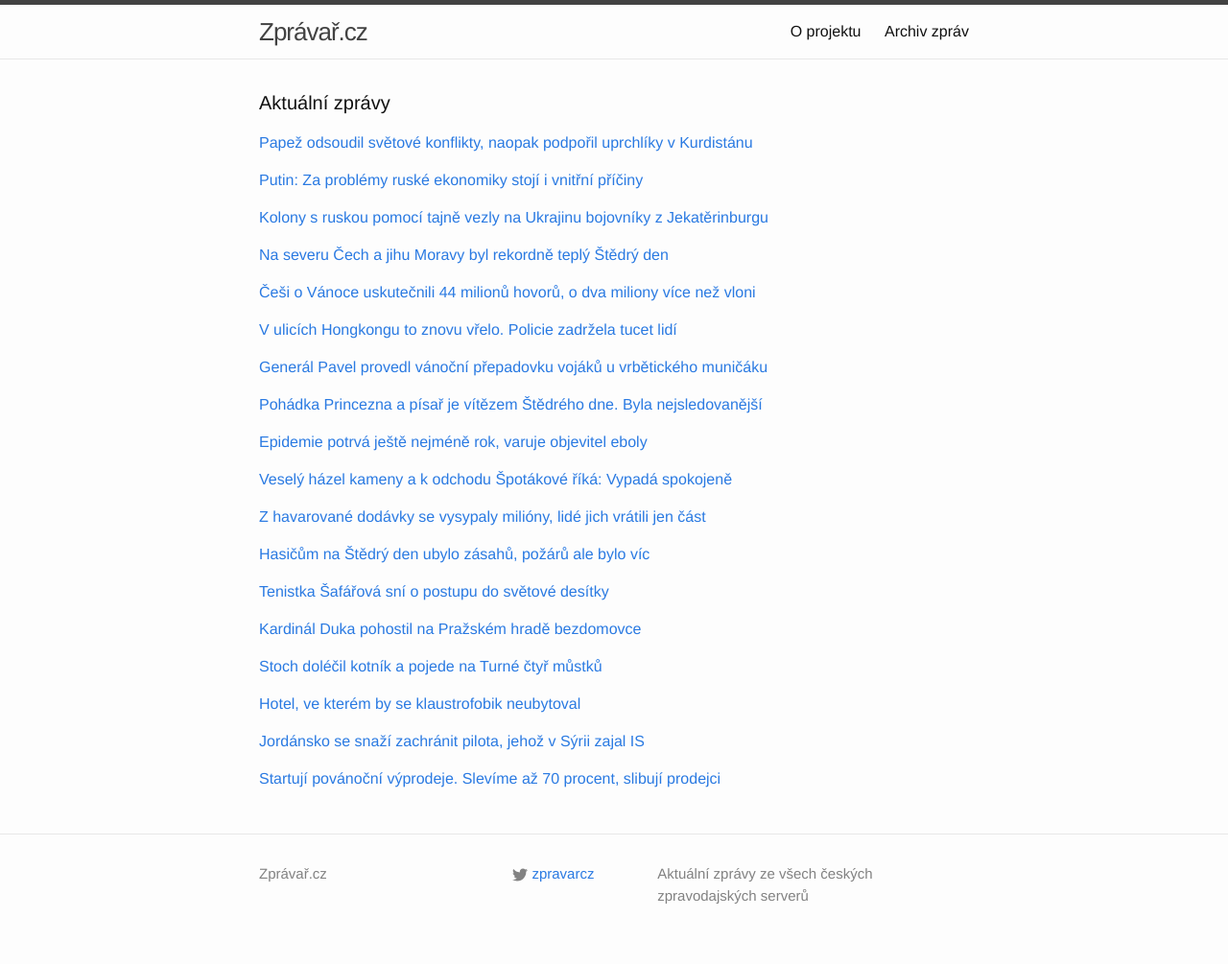
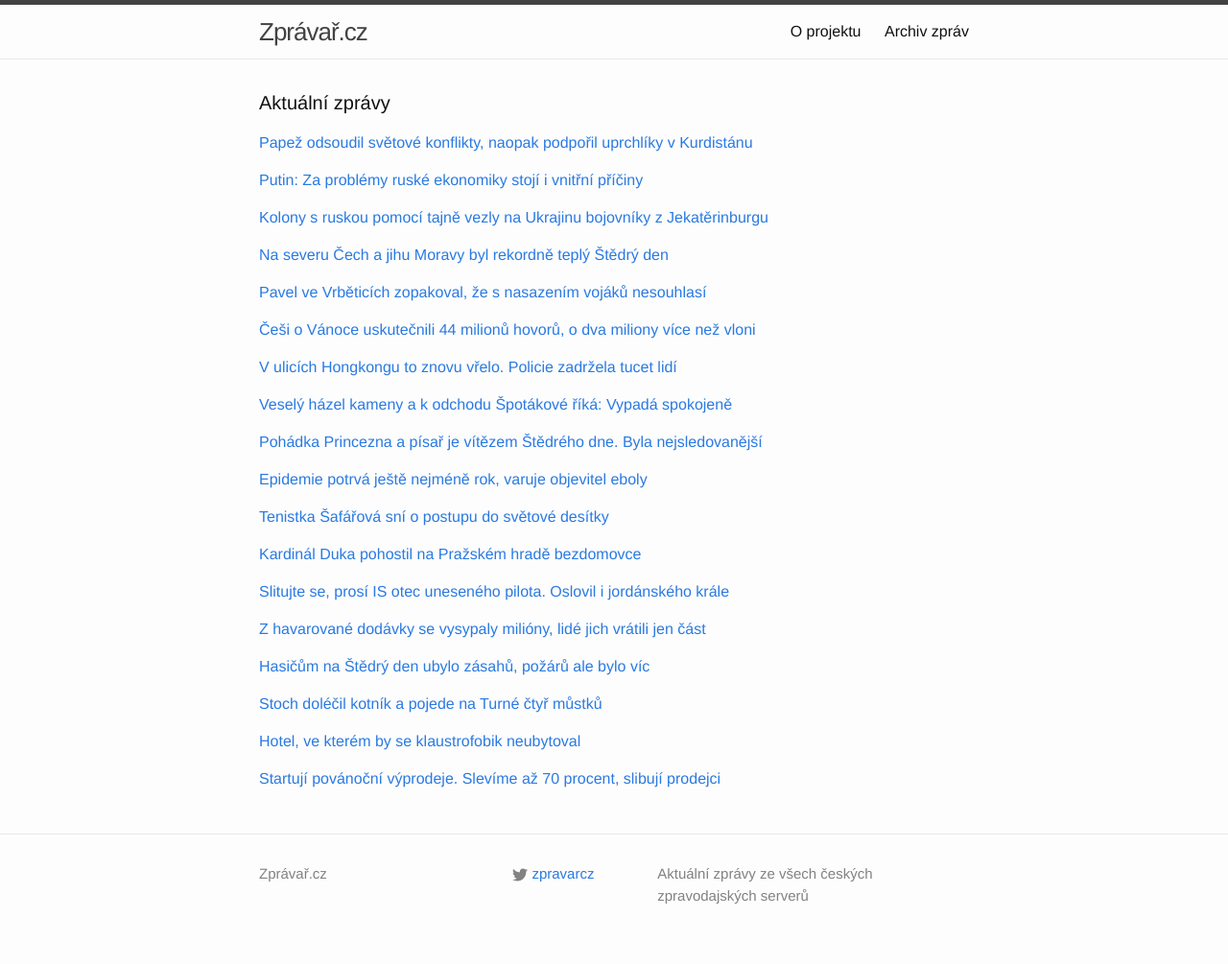
Before and after one commit to adliska/zpravar, a Jekyll site: the page built from index.html, in a window 1280 px wide. Shown: the whole page at 96% size. Built offline with Jekyll 4.4.1, drawn with Linux system fonts in a browser that asks for light colours; some of the changed lines change nothing that is shown.

Commit message:
zpravar news update

```diff
--- a/index.html
+++ b/index.html
@@ -66,8 +66,19 @@ layout: default
 <li><a href=http://www.tyden.cz/rubriky/domaci/sever-cech-zazil-nejteplejsi-stedry-den_328298.html>Sever Čech zažil nejteplejší Štědrý den - www.tyden.cz</a></li>
 <li><a href=http://www.ceskenoviny.cz/zpravy/zpravy/sedm-stanic-na-severu-cech-zaznamenalo-na-stedry-den-rekordy/1162308>Sedm stanic na severu Čech zaznamenalo na Štědrý den rekordy - www.ceskenoviny.cz</a></li>
 </ul>
-</div><p><a href="javascript:;" onclick="toggle_visibility('zpravy4')">Češi o Vánoce uskutečnili 44 milionů hovorů, o dva miliony více než vloni</a></p>
+</div><p><a href="javascript:;" onclick="toggle_visibility('zpravy4')">Pavel ve Vrběticích zopakoval, že s nasazením vojáků nesouhlasí</a></p>
 <div id="zpravy4" style="display:none">
+<ul>
+<li><a href=http://www.tyden.cz/rubriky/domaci/pavel-ve-vrbeticich-zopakoval-ze-s-nasazenim-vojaku-nesouhlasi_328313.html>Pavel ve Vrběticích zopakoval, že s nasazením vojáků nesouhlasí - www.tyden.cz</a></li>
+<li><a href=http://www.novinky.cz/domaci/357227-general-pavel-provedl-vanocni-prepadovku-vojaku-u-vrbetickeho-municaku.html>Generál Pavel provedl vánoční přepadovku vojáků u vrbětického muničáku - www.novinky.cz</a></li>
+<li><a href=http://www.ceskatelevize.cz/ct24/regiony/296401-pavel-ve-vrbeticich-vojaci-by-meli-odjet-hned-jak-bude-znam-obsah-skladu/>Pavel ve Vrběticích: Vojáci by měli odjet hned, jak bude znám obsah skladů - www.ceskatelevize.cz</a></li>
+<li><a href=http://zpravy.aktualne.cz/regiony/zlinsky/pavel-prijel-do-vrbetic-vojaky-chce-stahnout-co-nejdrive/r~8b2a393c8c3511e49fc3002590604f2e/>Tajná návštěva ve Vrběticích. Za vojáky přijel generál Pavel - zpravy.aktualne.cz</a></li>
+<li><a href=http://www.ceskatelevize.cz/ct24/regiony/296401-pavel-ve-vrbeticich-vojaci-by-meli-odjet-hned-jak-bude-znamy-obsah-skladu/>Pavel ve Vrběticích: Vojáci by měli odjet hned, jak bude známý obsah skladů - www.ceskatelevize.cz</a></li>
+<li><a href=http://www.ceskenoviny.cz/zpravy/zpravy/vojaky-ve-vrbeticich-neohlasene-navstivil-sef-generalniho-stabu/1162365>Vojáky ve Vrběticích neohlášeně navštívil šéf generálního štábu - www.ceskenoviny.cz</a></li>
+<li><a href=http://www.ceskenoviny.cz/zpravy/zpravy/lipova-chce-zprujezdnit-cestu-do-haluzic-policie-zatim-nevyhovi/1162353>Lipová chce zprůjezdnit cestu do Haluzic, policie zatím nevyhoví - www.ceskenoviny.cz</a></li>
+</ul>
+</div><p><a href="javascript:;" onclick="toggle_visibility('zpravy5')">Češi o Vánoce uskutečnili 44 milionů hovorů, o dva miliony více než vloni</a></p>
+<div id="zpravy5" style="display:none">
 <ul>
 <li><a href=http://byznys.ihned.cz/c1-63299980-telefonni-hovory-o2-tmobile-vodafone-vanoce-44-milionu>Češi o Vánoce uskutečnili 44 milionů hovorů, o dva miliony více než vloni - byznys.ihned.cz</a></li>
 <li><a href=http://www.denik.cz/ekonomika/cesi-na-stedry-den-uskutecnili-rekordnich-44-milionu-hovoru-20141225.html>Češi na Štědrý den uskutečnili rekordních 44 milionů hovorů - www.denik.cz</a></li>
@@ -77,8 +88,8 @@ layout: default
 <li><a href=http://www.tyden.cz/rubriky/byznys/mobily/cesi-na-stedry-den-volali-o-sto-sest-vytvorili-novy-rekord_328309.html>Češi na Štědrý den volali o sto šest. Vytvořili nový rekord - www.tyden.cz</a></li>
 <li><a href=http://mobil.idnes.cz/vanocni-sms-rekord-0n9-/mobilni-operatori.aspx?c=A141209_162117_mobilni-operatori_HRO>Rekord v odeslaných SMS Češi nepokořili, triumf slaví v počtu hovorů - mobil.idnes.cz</a></li>
 </ul>
-</div><p><a href="javascript:;" onclick="toggle_visibility('zpravy5')">V ulicích Hongkongu to znovu vřelo. Policie zadržela tucet lidí</a></p>
-<div id="zpravy5" style="display:none">
+</div><p><a href="javascript:;" onclick="toggle_visibility('zpravy6')">V ulicích Hongkongu to znovu vřelo. Policie zadržela tucet lidí</a></p>
+<div id="zpravy6" style="display:none">
 <ul>
 <li><a href=http://zpravy.e15.cz/zahranicni/udalosti/v-ulicich-hongkongu-to-znovu-vrelo-policie-zadrzela-tucet-lidi-1148630>V ulicích Hongkongu to znovu vřelo. Policie zadržela tucet lidí - zpravy.e15.cz</a></li>
 <li><a href=http://www.ceskatelevize.cz/ct24/svet/296386-ulice-hongkongu-zachvatily-nove-potycky/>Ulice Hongkongu zachvátily nové potyčky - www.ceskatelevize.cz</a></li>
@@ -88,18 +99,17 @@ layout: default
 <li><a href=http://www.ceskenoviny.cz/zpravy/zpravy/pri-novych-protestech-v-hongkongu-zadrzela-policie-tucet-lidi/1162293>Při nových protestech v Hongkongu zadržela policie tucet lidí - www.ceskenoviny.cz</a></li>
 <li><a href=http://www.novinky.cz/zahranicni/svet/357206-v-hongkongu-opet-propukly-protesty-policie-tvrde-zasahla.html>V Hongkongu opět propukly protesty, policie tvrdě zasáhla - www.novinky.cz</a></li>
 </ul>
-</div><p><a href="javascript:;" onclick="toggle_visibility('zpravy6')">Generál Pavel provedl vánoční přepadovku vojáků u vrbětického muničáku</a></p>
-<div id="zpravy6" style="display:none">
+</div><p><a href="javascript:;" onclick="toggle_visibility('zpravy7')">Veselý házel kameny a k odchodu Špotákové říká: Vypadá spokojeně</a></p>
+<div id="zpravy7" style="display:none">
 <ul>
-<li><a href=http://www.novinky.cz/domaci/357227-general-pavel-provedl-vanocni-prepadovku-vojaku-u-vrbetickeho-municaku.html>Generál Pavel provedl vánoční přepadovku vojáků u vrbětického muničáku - www.novinky.cz</a></li>
-<li><a href=http://www.ceskatelevize.cz/ct24/regiony/296401-pavel-ve-vrbeticich-vojaci-by-meli-odjet-hned-jak-bude-znam-obsah-skladu/>Pavel ve Vrběticích: Vojáci by měli odjet hned, jak bude znám obsah skladů - www.ceskatelevize.cz</a></li>
-<li><a href=http://zpravy.aktualne.cz/regiony/zlinsky/pavel-prijel-do-vrbetic-vojaky-chce-stahnout-co-nejdrive/r~8b2a393c8c3511e49fc3002590604f2e/>Tajná návštěva ve Vrběticích. Za vojáky přijel generál Pavel - zpravy.aktualne.cz</a></li>
-<li><a href=http://www.ceskatelevize.cz/ct24/regiony/296401-pavel-ve-vrbeticich-vojaci-by-meli-odjet-hned-jak-bude-znamy-obsah-skladu/>Pavel ve Vrběticích: Vojáci by měli odjet hned, jak bude známý obsah skladů - www.ceskatelevize.cz</a></li>
-<li><a href=http://www.ceskenoviny.cz/zpravy/zpravy/vojaky-ve-vrbeticich-neohlasene-navstivil-sef-generalniho-stabu/1162365>Vojáky ve Vrběticích neohlášeně navštívil šéf generálního štábu - www.ceskenoviny.cz</a></li>
-<li><a href=http://www.ceskenoviny.cz/zpravy/zpravy/lipova-chce-zprujezdnit-cestu-do-haluzic-policie-zatim-nevyhovi/1162353>Lipová chce zprůjezdnit cestu do Haluzic, policie zatím nevyhoví - www.ceskenoviny.cz</a></li>
+<li><a href=http://www.denik.cz/atletika/vesely-hazel-kameny-a-k-odchodu-spotakove-rika-vypada-spokojene-20141225.html>Veselý házel kameny a k odchodu Špotákové říká: Vypadá spokojeně - www.denik.cz</a></li>
+<li><a href=http://www.tyden.cz/rubriky/sport/ostatni-sporty/atletika/vesely-vymenil-ostep-za-kameny-koleno-uz-je-lepsi-hlasi_328311.html>Veselý vyměnil oštěp za kameny. Koleno už je lepší, hlásí - www.tyden.cz</a></li>
+<li><a href=http://www.tyden.cz/rubriky/sport/ostatni-sporty/atletika/vesely-vymenil-ostep-za-kameny-ale-koleno-uz-je-lepsi-hlasi_328311.html>Veselý vyměnil oštěp za kameny. Ale koleno už je lepší, hlásí - www.tyden.cz</a></li>
+<li><a href=http://www.sportovninoviny.cz/zpravy/vesely-se-naucil-zachazet-s-kolenem-a-hazel-sutry/1162372>Veselý se naučil zacházet s kolenem a házel šutry - www.sportovninoviny.cz</a></li>
+<li><a href=http://sport.idnes.cz/vesely-priprava-02f-/atletika.aspx?c=A141223_173925_atletika_fil>Místo oštěpu vrhal šutry, teď bude Veselý házet cukroví. Do sebe - sport.idnes.cz</a></li>
 </ul>
-</div><p><a href="javascript:;" onclick="toggle_visibility('zpravy7')">Pohádka Princezna a písař je vítězem Štědrého dne. Byla nejsledovanější </a></p>
-<div id="zpravy7" style="display:none">
+</div><p><a href="javascript:;" onclick="toggle_visibility('zpravy8')">Pohádka Princezna a písař je vítězem Štědrého dne. Byla nejsledovanější </a></p>
+<div id="zpravy8" style="display:none">
 <ul>
 <li><a href=http://www.lidovky.cz/pohadka-princezna-a-pisar-je-vitezem-stedreho-dne-byla-nejsledovanejsi-1ml-/media.aspx?c=A141225_125446_ln-media_rof>Pohádka Princezna a písař je vítězem Štědrého dne. Byla nejsledovanější  - www.lidovky.cz</a></li>
 <li><a href=http://www.ceskatelevize.cz/ct24/media-it/296393-stedremu-dni-opet-kralovala-nova-pohadka-ct/>Štědrému dni opět kralovala nová pohádka ČT - www.ceskatelevize.cz</a></li>
@@ -107,8 +117,8 @@ layout: default
 <li><a href=http://www.denik.cz/ekonomika/pohadka-princezna-a-pisar-nejsledovanejsim-poradem-stedreho-dne-20141225.html>Pohádka Princezna a písař nejsledovanějším pořadem Štědrého dne - www.denik.cz</a></li>
 <li><a href=http://domaci.ihned.cz/c1-63298770-sledovanost-stedry-vecer-stedry-den-ct1-nova-prima>Štědrý večer ovládly ČT 1 a Prima. Porazily i premiéru Šafránkové na Nově - domaci.ihned.cz</a></li>
 </ul>
-</div><p><a href="javascript:;" onclick="toggle_visibility('zpravy8')">Epidemie potrvá ještě nejméně rok, varuje objevitel eboly</a></p>
-<div id="zpravy8" style="display:none">
+</div><p><a href="javascript:;" onclick="toggle_visibility('zpravy9')">Epidemie potrvá ještě nejméně rok, varuje objevitel eboly</a></p>
+<div id="zpravy9" style="display:none">
 <ul>
 <li><a href=http://www.ceskatelevize.cz/ct24/svet/296400-epidemie-potrva-jeste-nejmene-rok-varuje-objevitel-eboly/>Epidemie potrvá ještě nejméně rok, varuje objevitel eboly - www.ceskatelevize.cz</a></li>
 <li><a href=http://zpravy.e15.cz/zahranicni/udalosti/boj-proti-ebole-nekonci-epidemie-v-zapadni-africe-potrva-nejmene-rok-1148632>Boj proti ebole nekončí. Epidemie v západní Africe potrvá nejméně rok - zpravy.e15.cz</a></li>
@@ -116,67 +126,59 @@ layout: default
 <li><a href=http://zahranicni.ihned.cz/afrika/c1-63298760-ebola-afrika-epidemie>Epidemie eboly potrvá na západě Afriky ještě nejméně rok - zahranicni.ihned.cz</a></li>
 <li><a href=http://www.ceskenoviny.cz/zpravy/zpravy/epidemie-eboly-v-zapadni-africe-asi-potrva-nejmene-jeste-rok/1162301>Epidemie eboly v západní Africe asi potrvá nejméně ještě rok - www.ceskenoviny.cz</a></li>
 </ul>
-</div><p><a href="javascript:;" onclick="toggle_visibility('zpravy9')">Veselý házel kameny a k odchodu Špotákové říká: Vypadá spokojeně</a></p>
-<div id="zpravy9" style="display:none">
+</div><p><a href="javascript:;" onclick="toggle_visibility('zpravy10')">Tenistka Šafářová sní o postupu do světové desítky</a></p>
+<div id="zpravy10" style="display:none">
 <ul>
-<li><a href=http://www.denik.cz/atletika/vesely-hazel-kameny-a-k-odchodu-spotakove-rika-vypada-spokojene-20141225.html>Veselý házel kameny a k odchodu Špotákové říká: Vypadá spokojeně - www.denik.cz</a></li>
-<li><a href=http://www.tyden.cz/rubriky/sport/ostatni-sporty/atletika/vesely-vymenil-ostep-za-kameny-koleno-uz-je-lepsi-hlasi_328311.html>Veselý vyměnil oštěp za kameny. Koleno už je lepší, hlásí - www.tyden.cz</a></li>
-<li><a href=http://www.tyden.cz/rubriky/sport/ostatni-sporty/atletika/vesely-vymenil-ostep-za-kameny-ale-koleno-uz-je-lepsi-hlasi_328311.html>Veselý vyměnil oštěp za kameny. Ale koleno už je lepší, hlásí - www.tyden.cz</a></li>
-<li><a href=http://www.sportovninoviny.cz/zpravy/vesely-se-naucil-zachazet-s-kolenem-a-hazel-sutry/1162372>Veselý se naučil zacházet s kolenem a házel šutry - www.sportovninoviny.cz</a></li>
-<li><a href=http://sport.idnes.cz/vesely-priprava-02f-/atletika.aspx?c=A141223_173925_atletika_fil>Místo oštěpu vrhal šutry, teď bude Veselý házet cukroví. Do sebe - sport.idnes.cz</a></li>
+<li><a href=http://sport.aktualne.cz/tenistka-safarova-sni-o-postupu-do-svetove-desitky/r~505e5ede8c3311e49fc3002590604f2e/>Tenistka Šafářová sní o postupu do světové desítky - sport.aktualne.cz</a></li>
+<li><a href=http://www.denik.cz/tenis/sen-o-desitce-safarova-znovu-drela-na-floride-zaskocil-ji-stepanek-20141225.html>Sen o desítce. Šafářová znovu dřela na Floridě, zaskočil ji Štěpánek - www.denik.cz</a></li>
+<li><a href=http://www.tyden.cz/rubriky/sport/tenis/safarova-snim-o-svetove-desitce-priprava-byla-dobra_328305.html>Šafářová: Sním o světové desítce, příprava byla dobrá - www.tyden.cz</a></li>
+<li><a href=http://www.sportovninoviny.cz/zpravy/tenistka-safarova-sni-o-svetove-desitce/1162344>Tenistka Šafářová sní o světové desítce - www.sportovninoviny.cz</a></li>
 </ul>
-</div><p><a href="javascript:;" onclick="toggle_visibility('zpravy10')">Z havarované dodávky se vysypaly milióny, lidé jich vrátili jen část</a></p>
-<div id="zpravy10" style="display:none">
+</div><p><a href="javascript:;" onclick="toggle_visibility('zpravy11')">Kardinál Duka pohostil na Pražském hradě bezdomovce</a></p>
+<div id="zpravy11" style="display:none">
+<ul>
+<li><a href=http://www.tyden.cz/rubriky/domaci/kardinal-duka-pohostil-na-prazskem-hrade-bezdomovce_328314.html>Kardinál Duka pohostil na Pražském hradě bezdomovce - www.tyden.cz</a></li>
+<li><a href=http://www.ceskatelevize.cz/ct24/domaci/296405-k-bozimu-hodu-patri-setkavani-charita-i-vzpominani/>K Božímu hodu patří setkávání, charita i vzpomínání - www.ceskatelevize.cz</a></li>
+<li><a href=http://www.denik.cz/z_domova/nekolik-stovek-bezdomovcu-obedvalo-na-hrade-privital-je-duka-20141225.html>Několik stovek bezdomovců obědvalo na Hradě, přivítal je Duka - www.denik.cz</a></li>
+<li><a href=http://www.ceskenoviny.cz/zpravy/zpravy/nekolik-stovek-bezdomovcu-obedvalo-na-hrade-privital-je-duka/1162377>Několik stovek bezdomovců obědvalo na Hradě, přivítal je Duka - www.ceskenoviny.cz</a></li>
+</ul>
+</div><p><a href="javascript:;" onclick="toggle_visibility('zpravy12')">Slitujte se, prosí IS otec uneseného pilota. Oslovil i jordánského krále</a></p>
+<div id="zpravy12" style="display:none">
+<ul>
+<li><a href=http://zpravy.idnes.cz/otec-zajateho-jordanskeho-pilota-apeluje-na-unosce-f8q-/zahranicni.aspx?c=A141225_145747_zahranicni_ert>Slitujte se, prosí IS otec uneseného pilota. Oslovil i jordánského krále - zpravy.idnes.cz</a></li>
+<li><a href=http://www.ceskatelevize.cz/ct24/svet/296404-jordansko-se-snazi-zachranit-pilota-jehoz-v-syrii-zajal-is/>Jordánsko se snaží zachránit pilota, jehož v Sýrii zajal IS - www.ceskatelevize.cz</a></li>
+<li><a href=http://zpravy.aktualne.cz/zahranici/jordansko-se-snazi-zachranit-pilota-jehoz-v-syrii-zajal-is/r~c74446048c2811e4aff10025900fea04/>Jordánsko se snaží zachránit pilota, jehož zajali islamisté - zpravy.aktualne.cz</a></li>
+<li><a href=http://www.ceskenoviny.cz/zpravy/zpravy/jordansko-se-snazi-zachranit-pilota-jehoz-v-syrii-zajal-is/1162357>Jordánsko se snaží zachránit pilota, jehož v Sýrii zajal IS - www.ceskenoviny.cz</a></li>
+</ul>
+</div><p><a href="javascript:;" onclick="toggle_visibility('zpravy13')">Z havarované dodávky se vysypaly milióny, lidé jich vrátili jen část</a></p>
+<div id="zpravy13" style="display:none">
 <ul>
 <li><a href=http://www.novinky.cz/koktejl/357210-z-havarovane-dodavky-se-vysypaly-miliony-lide-jich-vratili-jen-cast.html>Z havarované dodávky se vysypaly milióny, lidé jich vrátili jen část - www.novinky.cz</a></li>
 <li><a href=http://www.novinky.cz/koktejl/357210-z-havarovane-dodavky-se-vysypaly-miliony-lide-si-je-rozebrali.html>Z havarované dodávky se vysypaly milióny, lidé si je rozebrali - www.novinky.cz</a></li>
 <li><a href=http://zpravy.idnes.cz/havarie-dodavky-s-miliony-dolaru-v-hongkongu-fnd-/zahranicni.aspx?c=A141225_080704_zahranicni_cen>Hongkongská policie žádá lidi, aby vrátili miliony z havarované dodávky - zpravy.idnes.cz</a></li>
 <li><a href=http://zpravy.aktualne.cz/zahranici/hongkongska-policie-postrada-miliony-z-havarovane-dodavky/r~088bcb508c0611e4b98c002590604f2e/>Hongkongská policie postrádá miliony z havarované dodávky - zpravy.aktualne.cz</a></li>
 </ul>
-</div><p><a href="javascript:;" onclick="toggle_visibility('zpravy11')">Hasičům na Štědrý den ubylo zásahů, požárů ale bylo víc</a></p>
-<div id="zpravy11" style="display:none">
+</div><p><a href="javascript:;" onclick="toggle_visibility('zpravy14')">Hasičům na Štědrý den ubylo zásahů, požárů ale bylo víc</a></p>
+<div id="zpravy14" style="display:none">
 <ul>
 <li><a href=http://www.denik.cz/z_domova/hasicum-na-stedry-den-ubylo-zasahu-pozaru-ale-bylo-vic-20141225.html>Hasičům na Štědrý den ubylo zásahů, požárů ale bylo víc - www.denik.cz</a></li>
 <li><a href=http://www.ceskenoviny.cz/zpravy/zpravy/hasicum-na-stedry-den-ubylo-zasahu-pozaru-ale-bylo-vic/1162375>Hasičům na Štědrý den ubylo zásahů, požárů ale bylo víc - www.ceskenoviny.cz</a></li>
 <li><a href=http://www.novinky.cz/krimi/357207-hasici-meli-perny-stedry-den.html>Hasiči měli perný Štědrý den - www.novinky.cz</a></li>
 <li><a href=http://www.novinky.cz/krimi/357207-hasici-na-olomoucku-maji-za-sebou-perny-den.html>Hasiči na Olomoucku mají za sebou perný den  - www.novinky.cz</a></li>
 </ul>
-</div><p><a href="javascript:;" onclick="toggle_visibility('zpravy12')">Tenistka Šafářová sní o postupu do světové desítky</a></p>
-<div id="zpravy12" style="display:none">
-<ul>
-<li><a href=http://sport.aktualne.cz/tenistka-safarova-sni-o-postupu-do-svetove-desitky/r~505e5ede8c3311e49fc3002590604f2e/>Tenistka Šafářová sní o postupu do světové desítky - sport.aktualne.cz</a></li>
-<li><a href=http://www.denik.cz/tenis/sen-o-desitce-safarova-znovu-drela-na-floride-zaskocil-ji-stepanek-20141225.html>Sen o desítce. Šafářová znovu dřela na Floridě, zaskočil ji Štěpánek - www.denik.cz</a></li>
-<li><a href=http://www.tyden.cz/rubriky/sport/tenis/safarova-snim-o-svetove-desitce-priprava-byla-dobra_328305.html>Šafářová: Sním o světové desítce, příprava byla dobrá - www.tyden.cz</a></li>
-<li><a href=http://www.sportovninoviny.cz/zpravy/tenistka-safarova-sni-o-svetove-desitce/1162344>Tenistka Šafářová sní o světové desítce - www.sportovninoviny.cz</a></li>
-</ul>
-</div><p><a href="javascript:;" onclick="toggle_visibility('zpravy13')">Kardinál Duka pohostil na Pražském hradě bezdomovce</a></p>
-<div id="zpravy13" style="display:none">
-<ul>
-<li><a href=http://www.tyden.cz/rubriky/domaci/kardinal-duka-pohostil-na-prazskem-hrade-bezdomovce_328314.html>Kardinál Duka pohostil na Pražském hradě bezdomovce - www.tyden.cz</a></li>
-<li><a href=http://www.ceskatelevize.cz/ct24/domaci/296405-k-bozimu-hodu-patri-setkavani-charita-i-vzpominani/>K Božímu hodu patří setkávání, charita i vzpomínání - www.ceskatelevize.cz</a></li>
-<li><a href=http://www.denik.cz/z_domova/nekolik-stovek-bezdomovcu-obedvalo-na-hrade-privital-je-duka-20141225.html>Několik stovek bezdomovců obědvalo na Hradě, přivítal je Duka - www.denik.cz</a></li>
-<li><a href=http://www.ceskenoviny.cz/zpravy/zpravy/nekolik-stovek-bezdomovcu-obedvalo-na-hrade-privital-je-duka/1162377>Několik stovek bezdomovců obědvalo na Hradě, přivítal je Duka - www.ceskenoviny.cz</a></li>
-</ul>
-</div><p><a href="javascript:;" onclick="toggle_visibility('zpravy14')">Stoch doléčil kotník a pojede na Turné čtyř můstků</a></p>
-<div id="zpravy14" style="display:none">
+</div><p><a href="javascript:;" onclick="toggle_visibility('zpravy15')">Stoch doléčil kotník a pojede na Turné čtyř můstků</a></p>
+<div id="zpravy15" style="display:none">
 <ul>
 <li><a href=http://sport.aktualne.cz/stoch-dolecil-kotnik-a-pojede-na-turne-ctyr-mustku/r~51c14ade8c2411e4b6d20025900fea04/>Stoch doléčil kotník a pojede na Turné čtyř můstků - sport.aktualne.cz</a></li>
 <li><a href=http://sport.idnes.cz/skokan-stoch-pred-turne-stihl-dolecil-zraneny-kotnik-p0v-/lyzovani.aspx?c=A141225_103311_lyzovani_par>Koudelkovi na Turné přibyl soupeř, Stoch stihl doléčit zraněný kotník - sport.idnes.cz</a></li>
 <li><a href=http://www.denik.cz/zimni_sporty/sok-pro-koudelku-stoch-se-vraci-na-mustky-bude-startovat-na-turne-20141225.html>Sok pro Koudelku: Stoch se vrací na můstky, bude startovat na Turné - www.denik.cz</a></li>
 </ul>
-</div><p><a href="javascript:;" onclick="toggle_visibility('zpravy15')">Hotel, ve kterém by se klaustrofobik neubytoval</a></p>
-<div id="zpravy15" style="display:none">
+</div><p><a href="javascript:;" onclick="toggle_visibility('zpravy16')">Hotel, ve kterém by se klaustrofobik neubytoval</a></p>
+<div id="zpravy16" style="display:none">
 <ul>
 <li><a href=http://www.novinky.cz/cestovani/356871-hotel-ve-kterem-by-se-klaustrofobik-neubytoval.html>Hotel, ve kterém by se klaustrofobik neubytoval - www.novinky.cz</a></li>
 <li><a href=http://www.novinky.cz/cestovani/356871-velky-kufr-nabizi-turistum-postel-i-toaletu.html>Velký kufr nabízí turistům postel i toaletu - www.novinky.cz</a></li>
 <li><a href=http://www.novinky.cz/cestovani/356871-ve-velkem-kufru-najdou-cestovatele-postel-i-toaletu.html>Ve velkém kufru najdou cestovatelé postel i toaletu - www.novinky.cz</a></li>
-</ul>
-</div><p><a href="javascript:;" onclick="toggle_visibility('zpravy16')">Jordánsko se snaží zachránit pilota, jehož v Sýrii zajal IS</a></p>
-<div id="zpravy16" style="display:none">
-<ul>
-<li><a href=http://www.ceskatelevize.cz/ct24/svet/296404-jordansko-se-snazi-zachranit-pilota-jehoz-v-syrii-zajal-is/>Jordánsko se snaží zachránit pilota, jehož v Sýrii zajal IS - www.ceskatelevize.cz</a></li>
-<li><a href=http://zpravy.aktualne.cz/zahranici/jordansko-se-snazi-zachranit-pilota-jehoz-v-syrii-zajal-is/r~c74446048c2811e4aff10025900fea04/>Jordánsko se snaží zachránit pilota, jehož zajali islamisté - zpravy.aktualne.cz</a></li>
-<li><a href=http://www.ceskenoviny.cz/zpravy/zpravy/jordansko-se-snazi-zachranit-pilota-jehoz-v-syrii-zajal-is/1162357>Jordánsko se snaží zachránit pilota, jehož v Sýrii zajal IS - www.ceskenoviny.cz</a></li>
 </ul>
 </div><p><a href="javascript:;" onclick="toggle_visibility('zpravy17')">Startují povánoční výprodeje. Slevíme až 70 procent, slibují prodejci</a></p>
 <div id="zpravy17" style="display:none">
```
